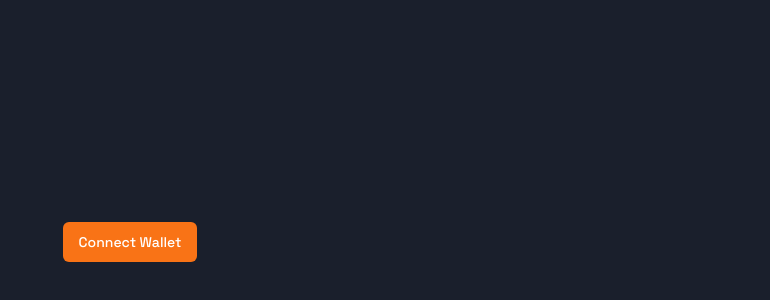
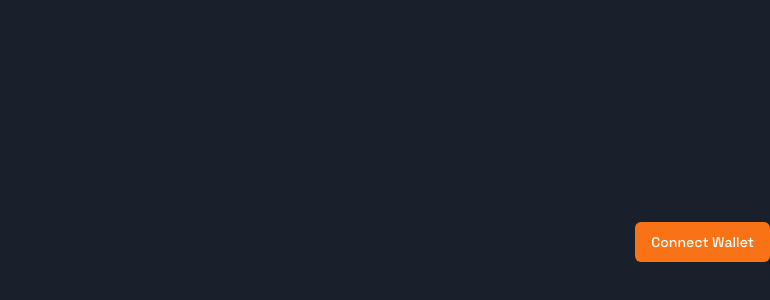
Before and after one commit to akilahjackson/rewarding-harvests, a React (Vite) app: page / in a window 1280 px wide. Shown: the part 158-458 px from the top of the page, without its empty margins (510-1280 px from the left). Built offline with nearby package versions, Linux system fonts and the light colour scheme.

Commit message:
Embed WalletConnect Button in Preloader
Integrate the WalletConnect button directly into the preloader screen layout without applying any z-index styling. This change ensures a smoother user experience during wallet connection on the preloader page.
[skip gpt_engineer]

```diff
--- a/src/pages/PreloaderPage.tsx
+++ b/src/pages/PreloaderPage.tsx
@@ -60,11 +60,9 @@ const PreloaderPage = () => {
   }, [navigate, isConnected]);
 
   return (
-    <div className="w-full min-h-screen bg-nightsky relative flex items-center justify-center">
-      <div id="game-container" className="w-full h-full absolute inset-0" />
-      <div className="relative z-10">
-        <WalletConnect onConnect={handleConnect} isConnected={isConnected} />
-      </div>
+    <div className="w-full min-h-screen bg-nightsky flex items-center justify-center">
+      <div id="game-container" className="w-full h-full" />
+      <WalletConnect onConnect={handleConnect} isConnected={isConnected} />
     </div>
   );
 };
```
